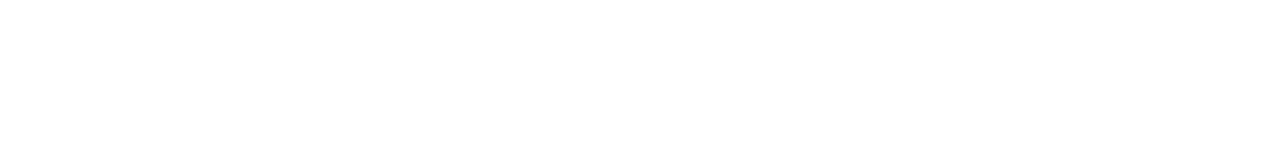
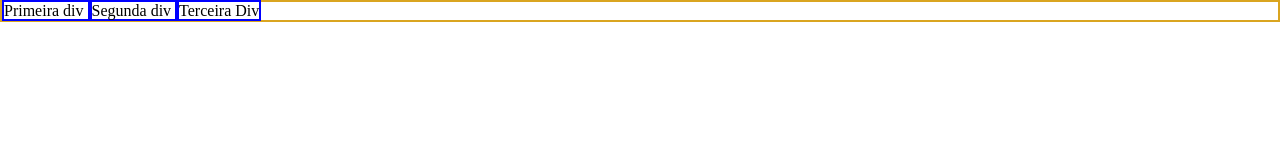
Before and after one commit to joao1joao1/DISPLAY-INLINE, a plain HTML site: page index.html in a window 1280 px wide. Drawn offline with Linux system fonts and the light colour scheme.

Commit message:
atividade finished

```diff
--- a/index.html
+++ b/index.html
@@ -5,8 +5,21 @@
     <meta http-equiv="X-UA-Compatible" content="IE=edge">
     <meta name="viewport" content="width=device-width, initial-scale=1.0">
     <title>DISPLAY_INLINE</title>
+    <link rel="stylesheet" href="style.css">
 </head>
 <body>
+    <main>
+        <div>
+            Primeira div
+        </div>
 
+        <div>
+            Segunda div
+        </div>
+
+        <div>
+            Terceira Div
+        </div>
+    </main>
 </body>
 </html>
--- /dev/null
+++ b/style.css
@@ -0,0 +1,14 @@
+* {
+    margin: 0;
+    padding: 0;
+    box-sizing: border-box;
+}
+
+main {
+    border: 2px solid goldenrod;
+}
+
+div {
+    border: 2px solid blue;
+    display: inline;
+}
```
